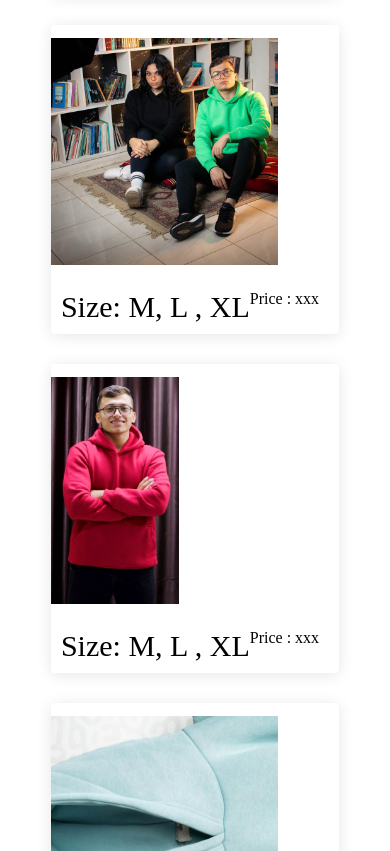
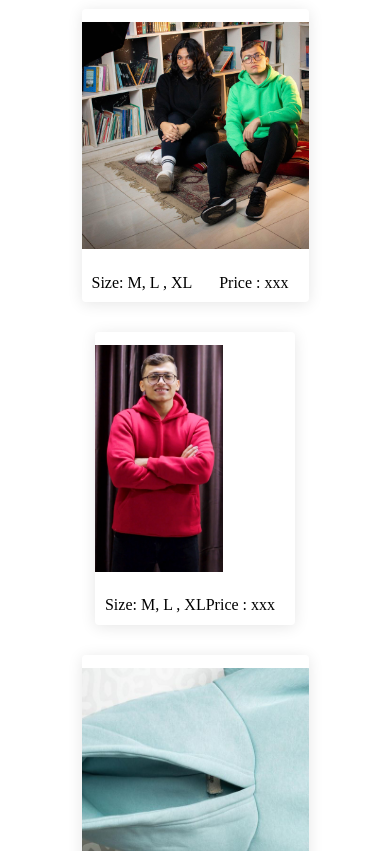
Before and after one commit to yousef647/Shando, a plain HTML site: page index.html in a window 390 px wide. Shown: the part 537-1388 px from the top of the page. Drawn offline with Linux system fonts and the light colour scheme.

Commit message:
Update style.css

```diff
--- a/style/style.css
+++ b/style/style.css
@@ -42,7 +42,7 @@
         justify-content: center;
         align-items: center;
     }
-    .title{font-size:30px;}
+    .h2{font-size:25px;}
 
 }
 .box img{
```
